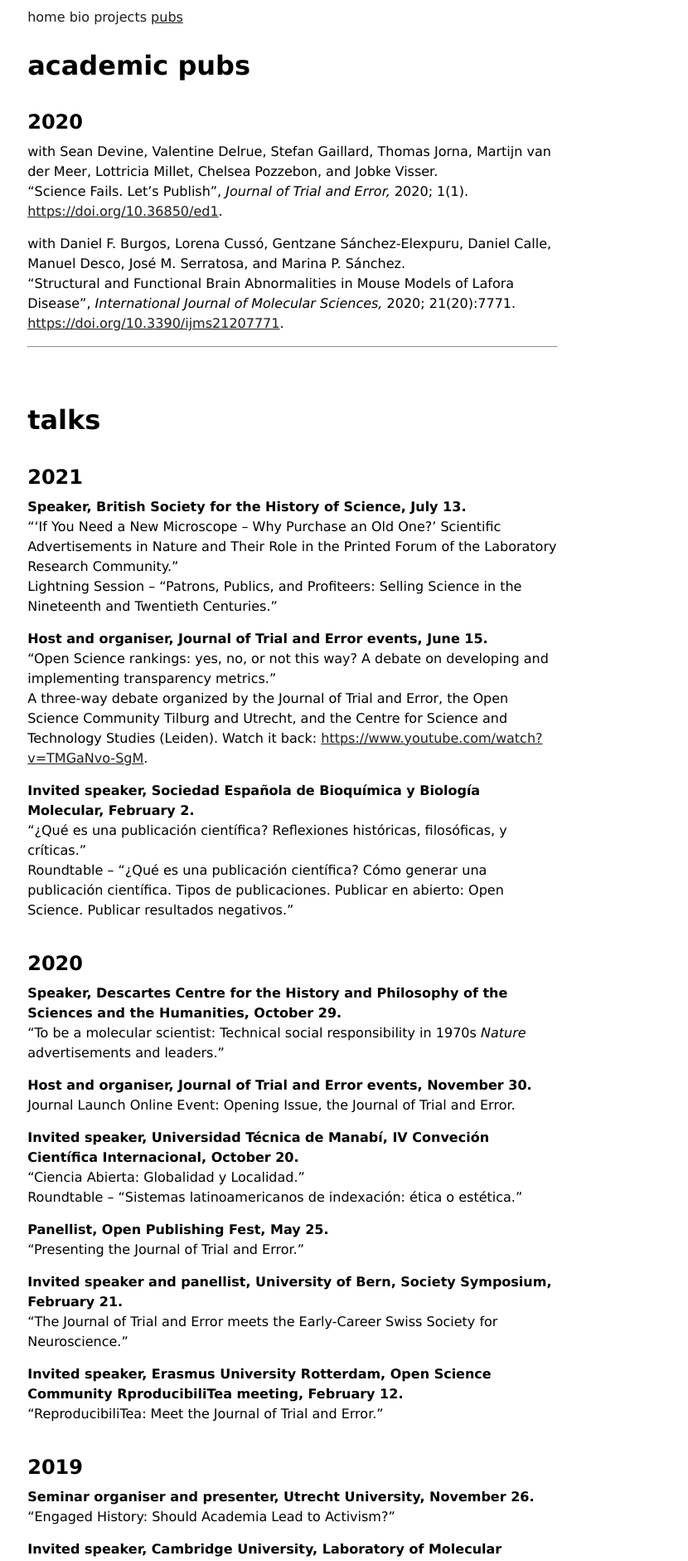
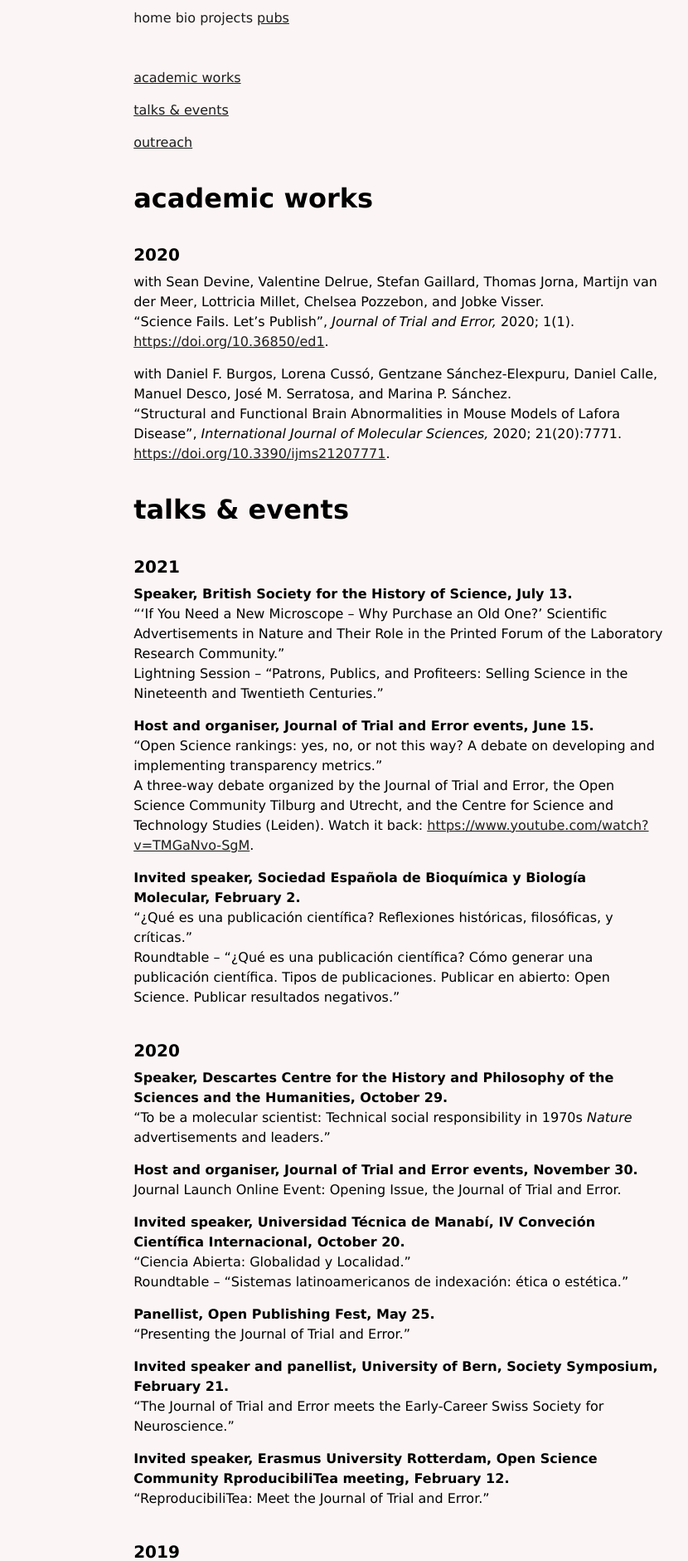
Before and after one commit to oliviodare/oliviodare.com, a Jekyll site: the page built from pubs.md, in a window 1280 px wide. Shown: the top 1881 px of the page at 83% size, without its empty margins (18-848 px from the left). Built offline with Jekyll 4.4.1, drawn with Linux system fonts in a browser that asks for light colours; some of the changed text lies outside the part shown.

Commit message:
some fixes

```diff
--- a/_layouts/default.html
+++ b/_layouts/default.html
@@ -9,6 +9,8 @@
   <body>
     <link rel="stylesheet" href="/assets/css/styles.css">
     {% include navigation.html %}
+    <br>
+    <br>
     {{ content }}
   </body>
 </html>
--- a/_sass/main.scss
+++ b/_sass/main.scss
@@ -24,11 +24,12 @@ footer, header, hgroup, menu, nav, section {
 	display: block;
 }
 
-nav {
-	position: relative;
-	top:9px;
-	text-align: left;
+/* define variables */
+:root {
+  --brokenwhite: #fbf6f5;
 }
+
+
 .current {
   text-decoration: none;
 }
@@ -41,8 +42,19 @@ body  {
 	line-height: 1.5em;
 	font-family: Avenir,Verdana,sans-serif;
   max-width: 50%;
-	margin-left: 4%;
-  margin-bottom: 40px;
+	margin-left: 14%;
+  margin-bottom: 80px;
+	background-color: var(--brokenwhite);
+}
+
+nav {
+  background: var(--brokenwhite);
+	padding-top: 10px;
+	/*uncomment for fixed nav bar
+	position: fixed;
+  padding-bottom: 14px;
+  padding-right: 600px;*/
+
 }
 
 a {
@@ -62,7 +74,7 @@ a:hover {
 h1 {
   font-size: 3.5em;
   font-weight: bold;
-  margin-top: 100px;
+  margin-top: 75px;
   margin-bottom: 20px;
 	line-height: 0.9em;
 }
@@ -78,10 +90,10 @@ h2 {
 }
 
 h3 {
-  font-size: 1.5em;
+  font-size: 1.25em;
   font-weight: bold;
   margin-top: 40px;
-  margin-bottom: 12px;
+  margin-bottom: 9px;
 }
 
 ul {
@@ -89,3 +101,35 @@ ul {
 	margin-top: 4px;
 	max-width: 80%;
 }
+
+@media only screen and (max-width: 1000px) {
+  body {
+    overflow-x: hidden; /* This fixes scrollable on x for tablets but I took it from somewhere else so I don't really know what it does*/
+		max-width: 73%;
+		line-height: 2.4em;
+		margin-left: 12%
+  }
+
+	nav {
+		font-size: 2.4em;
+		padding-top: 35px;
+	}
+
+	h2 {
+	  margin-top: 90px;
+	  margin-bottom: 24px;
+	}
+
+	p {
+		margin-bottom: 32px;
+		font-size: 0.9em;
+	}
+
+	ul {
+		font-size: 0.9em;
+		margin-left:70px;
+		margin-top: 4px;
+		max-width: 80%;
+	}
+
+}
--- a/pubs.md
+++ b/pubs.md
@@ -4,9 +4,17 @@ title: pubs | oliviodare
 description: Publications by Max Bautista Perpinyà
 ---
 
-## academic pubs
+[academic works](#academic-works)
+
+[talks & events](#talks--events)
+
+[outreach](#outreach)
+<br>
 
 
+
+
+## academic works
 ### 2020
 with Sean Devine, Valentine Delrue, Stefan Gaillard, Thomas Jorna, Martijn van der Meer, Lottricia Millet, Chelsea Pozzebon, and Jobke Visser.
 “Science Fails. Let’s Publish”, _Journal of Trial and Error,_ 2020; 1(1). <a href="https://doi.org/10.36850/ed1" target="_blank">https://doi.org/10.36850/ed1</a>.
@@ -14,21 +22,15 @@ with Sean Devine, Valentine Delrue, Stefan Gaillard, Thomas Jorna, Martijn van d
 with Daniel F. Burgos, Lorena Cussó, Gentzane Sánchez-Elexpuru, Daniel Calle, Manuel Desco, José M. Serratosa, and Marina P. Sánchez.
 “Structural and Functional Brain Abnormalities in Mouse Models of Lafora Disease”, _International Journal of Molecular Sciences,_ 2020; 21(20):7771. <a href="https://doi.org/10.3390/ijms21207771" target="_blank">https://doi.org/10.3390/ijms21207771</a>.
 
----
-<br>
-
-## talks
-
+## talks & events
 ### 2021
 **Speaker, British Society for the History of Science, July 13.**
 “‘If You Need a New Microscope – Why Purchase an Old One?’ Scientific Advertisements in Nature and Their Role in the Printed Forum of the Laboratory Research Community.”
 Lightning Session – “Patrons, Publics, and Profiteers: Selling Science in the Nineteenth and Twentieth Centuries.”
 
-
 **Host and organiser, Journal of Trial and Error events, June 15.**
 “Open Science rankings: yes, no, or not this way? A debate on developing and implementing transparency metrics.”
 A three-way debate organized by the Journal of Trial and Error, the Open Science Community Tilburg and Utrecht, and the Centre for Science and Technology Studies (Leiden). Watch it back: <a href="https://www.youtube.com/watch?v=TMGaNvo-SgM" target="_blank">https://www.youtube.com/watch?v=TMGaNvo-SgM</a>.
-
 
 **Invited speaker, Sociedad Española de Bioquímica y Biología Molecular, February 2.**
 “¿Qué es una publicación científica? Reflexiones históricas, filosóficas, y críticas.”
@@ -62,11 +64,7 @@ Roundtable – “Sistemas latinoamericanos de indexación: ética o estétic
 “The Journal of Trial and Error. Publishing science in the making: trying and erring in the age of open science”.
 Annual Graduate Student Symposium.
 
----
-
-<br>
-
-## journalistic pubs
+## outreach
 Interview (2020). “<a href="https://www.jtrialerror.com/2020/05/31/jote-in-conversation-with-researchers-daniel-lakens-whose-fault-is-it-that-science-is-irreproducible-and-who-the-heck-are-metascienists/" target="_blank">JOTE in conversation with researchers: Daniël Lakens. Whose fault is it that science is irreproducible? And who the heck are metascientists?</a>” _Journal of Trial and Error_.
 
 Interview (2020). “<a href="https://www.jtrialerror.com/2020/03/05/jote-in-conversation-with-researchers-how-does-failure-arise-how-do-you-deal-with-it-lea-roumazeilles/" target="_blank">JOTE in conversation with researchers. How does failure arise? How do you deal with it? – Léa Roumazeilles.</a>” _Journal of Trial and Error_.
```
Also changed, not shown: index.md (+0 -10 lines), 1_ME.jpg (deleted), favicon.ico (deleted).
